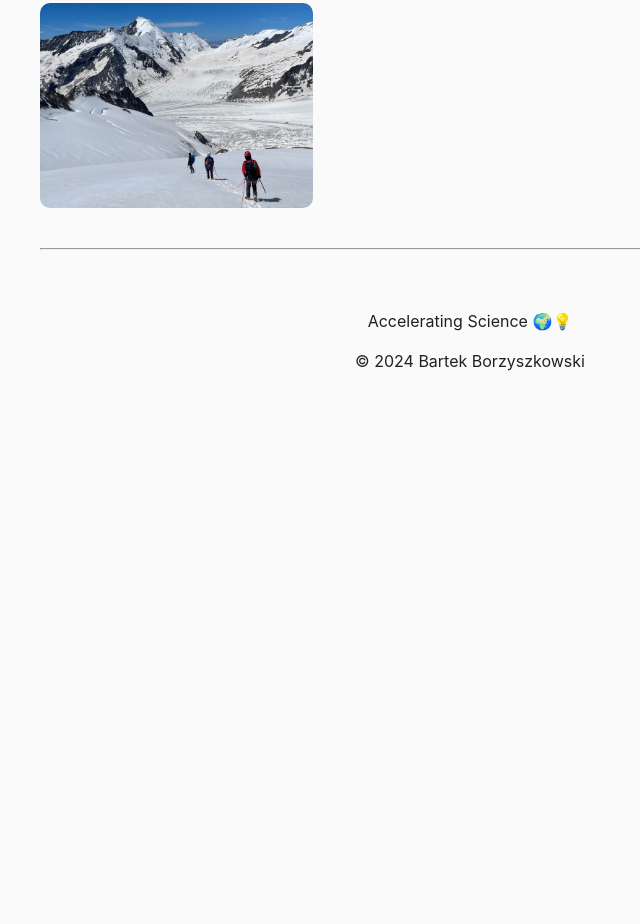
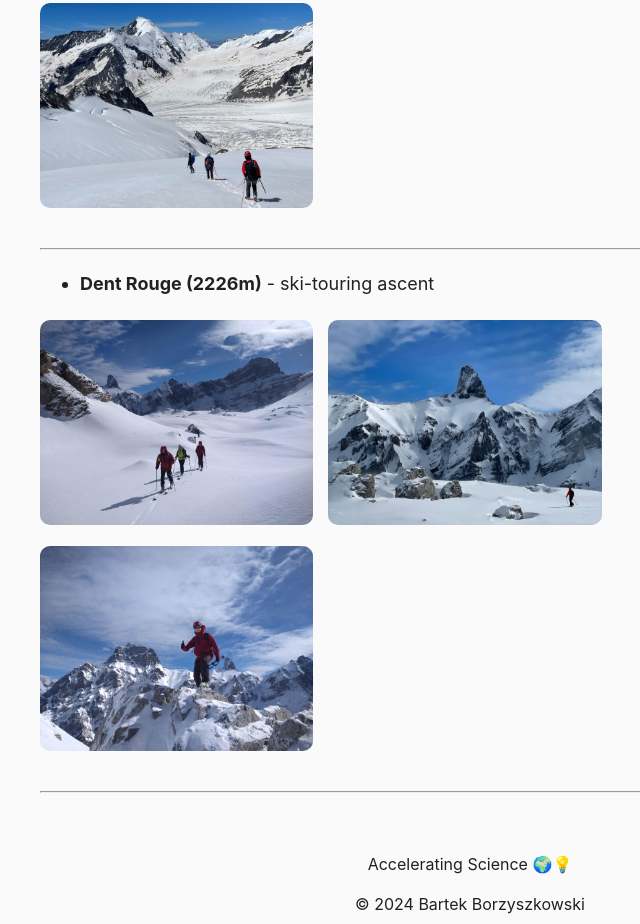
Before and after one commit to Borzyszkowski/borzyszkowski.github.io, a plain HTML site: page adventures/index.html in a window 1280 px wide. Shown: the part 3004-3928 px from the top of the page, without its empty margins (170-810 px from the left). Before the commit the page ends 3385 px from the top, so only its background shows below. Drawn offline with Linux system fonts and the light colour scheme.

Commit message:
dent rouge

```diff
--- a/adventures/index.html
+++ b/adventures/index.html
@@ -230,8 +230,25 @@
 </figure>
 </p>
 <hr>
-<!-- raw HTML omitted -->
-<!-- raw HTML omitted -->
+<ul>
+<li><strong>Dent Rouge (2226m)</strong> - ski-touring ascent</li>
+</ul>
+<p><figure class="grouped adventure-image">
+    <img src="/images/adventures/dent_rouge/1.jpg"
+         alt="DentRouge1"/>
+</figure>
+
+<figure class="grouped adventure-image">
+    <img src="/images/adventures/dent_rouge/2.jpg"
+         alt="DentRouge2"/>
+</figure>
+
+<figure class="grouped adventure-image">
+    <img src="/images/adventures/dent_rouge/3.jpg"
+         alt="DentRouge3"/>
+</figure>
+</p>
+<hr>
 <!-- raw HTML omitted -->
 <!-- raw HTML omitted -->
 
```
Also changed, not shown: images/adventures/dent_rouge/1.jpg (added), images/adventures/dent_rouge/2.jpg (added), images/adventures/dent_rouge/3.jpg (added).
